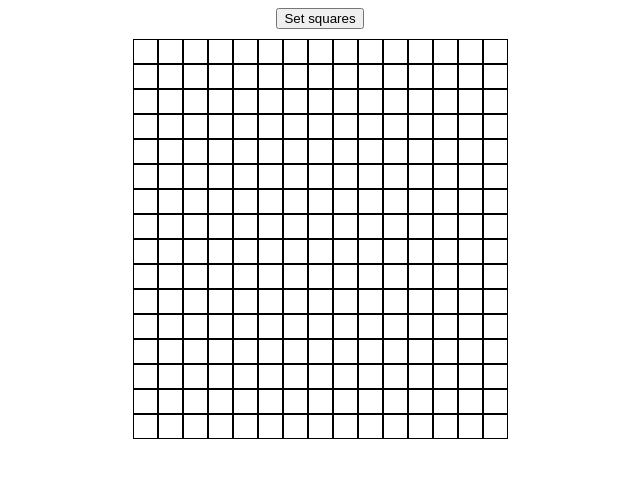
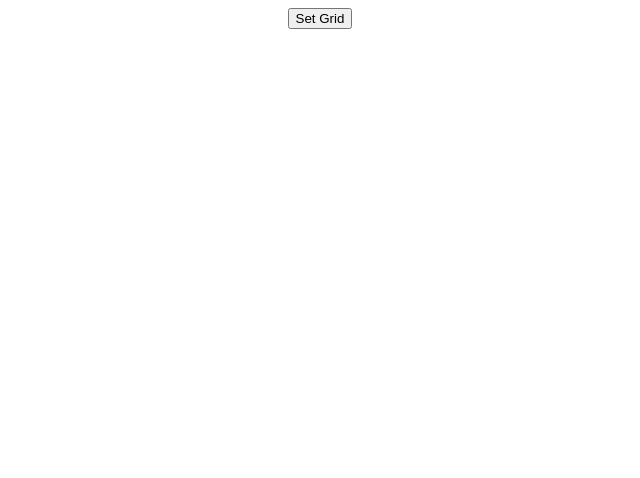
Before and after one commit to oleoetken/etch-a-sketch, a plain HTML site: page index.html in a window 1280 px wide. Shown: the whole page, without its empty margins (320-960 px from the left). Drawn offline with Linux system fonts and the light colour scheme.

Commit message:
Try again new start to begin again
Restart attempt. Start with basic setting up of first functions
to create the grid and set basic css styles.

```diff
--- a/index.html
+++ b/index.html
@@ -8,12 +8,7 @@
     <script src="javascript.js" defer></script>
 </head>
 <body>
-    <div class="button">
-
-
-    </div>
-    <div class="container">
-
-    </div>
+    <button class="set-grid">Set Grid</button>
+    <div class="container"></div>
 </body>
 </html>
--- a/javascript.js
+++ b/javascript.js
@@ -1,40 +1,28 @@
 const container = document.querySelector(".container");
 
-
-const button = document.querySelector(".button");
-const btn = document.createElement("button");
-btn.textContent = "Set squares";
-
-function createGrid(squareNumber) {
-
-    for (let i = 0; i < squareNumber * squareNumber; i++) {
-        const div = document.createElement("div");
-        div.classList.add = "grid";
-        container.appendChild(div);
+function changeGridSize() {
+    let squares = prompt("Input a number between 1 and 100");
+    if (squares > 100 || squares < 1) {
+        alert("Unable to create this grid");
     }
-
-    const divChanges = document.querySelectorAll(".container>div");
-
-        divChanges.forEach((divChange) => {
-            divChange.addEventListener("mouseover", () => {
-                divChange.style.cssText = "background: black";
-            });
-        });
-
+    else {
+        createGrid(squares);
+    }
 }
 
-createGrid(16);
+function createGrid(size) {
+    let gridCellSize = 1000 / size;
+    for (let i = 0; i < size * size; i++) {
+        const gridCell = document.createElement("div");
+        gridCell.classList.add("grid-item");
+        gridCell.style.width = `${gridCellSize}px`
+        gridCell.style.height = `${gridCellSize}px`
+        container.appendChild(gridCell);
 
+        gridCell.addEventListener("mouseover", () => {
+            gridCell.style.backgroundColor = "black";
+        })
+    }
+}
 
-btn.addEventListener("click", () => {
-    let squareButton = prompt("Set number of squares");
-
-    if (squareButton > 100) {
-        return alert("Please choose a smaller number");
-    }
-    else {
-        createGrid(squareButton);
-
-    }
-});
-button.appendChild(btn);
+createGrid(100);
--- a/style.css
+++ b/style.css
@@ -1,29 +1,25 @@
 * {
     box-sizing: border-box;
 }
-
+body {
+    display: flex;
+    flex-direction: column;
+    justify-content: center;
+    align-items: center;
+}
 .container {
     display: flex;
     flex-wrap: wrap;
+    width: 90vw;
+    height: 90vw;
     justify-content: center;
+    max-width: 1000px;
+    max-height: 1000px;
 }
 
-.container>div {
-    border: 1px solid black;
-    height: 25px;
-    width: 25px;
-}
-
-.container>div:nth-child(16n+1) {
-    width: 100%;
-    border: 0;
-    height: 0;
-}
-
-.button {
-
-    margin-bottom: 10px;
+button {
     display: flex;
     justify-content: center;
+    align-items: right;
 
 }
```
